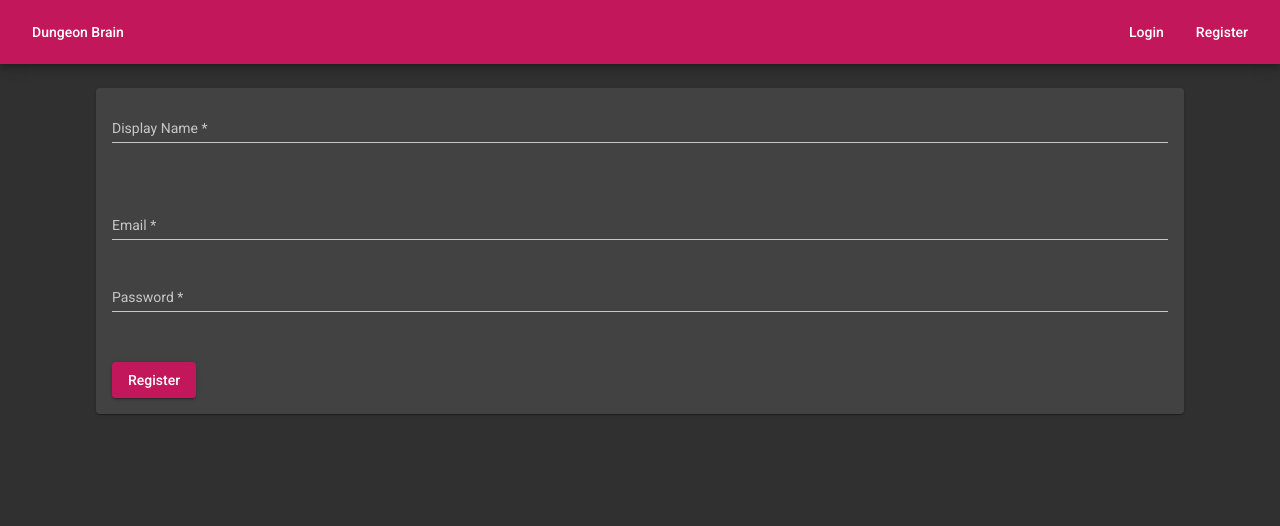
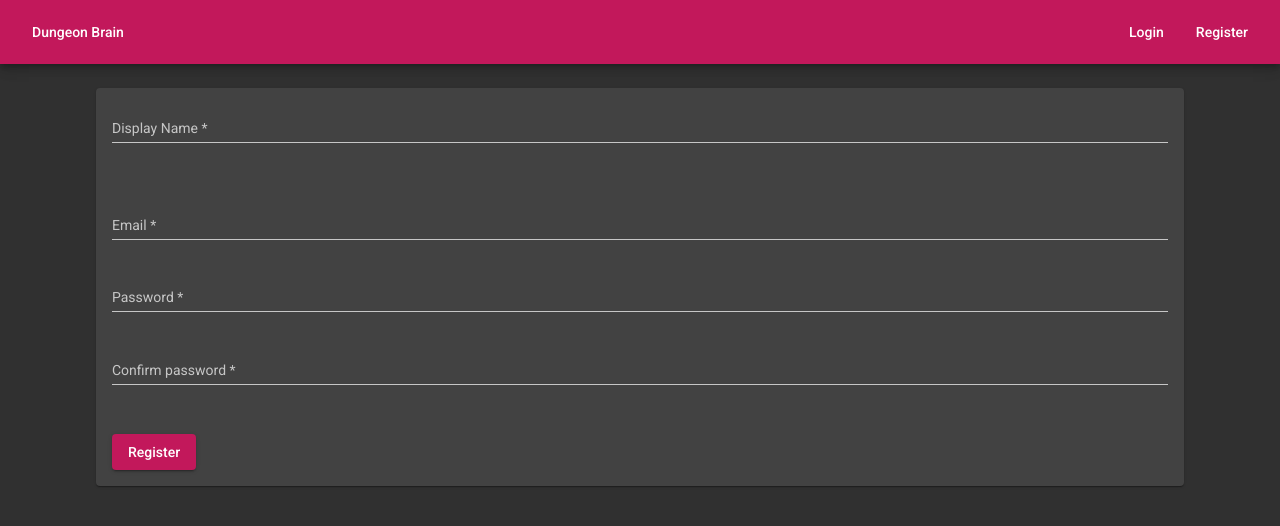
Before and after one commit to vihanchaudhry/dungeon-brain-client, an Angular app: page /register in a window 1280 px wide. Shown: the top 526 px of the page. Built offline with nearby package versions, Linux system fonts and the light colour scheme.

Commit message:
Confirm password field

```diff
--- a/src/app/authentication/authentication/authentication.component.html
+++ b/src/app/authentication/authentication/authentication.component.html
@@ -44,6 +44,21 @@
       <mat-error>You must enter a valid password.</mat-error>
     </mat-form-field>
 
+    <mat-form-field *ngIf="state === 'register'">
+      <input
+        matInput
+        ngModel
+        #confirmPassword="ngModel"
+        type="password"
+        name="confirmPassword"
+        id="confirm-password"
+        placeholder="Confirm password"
+        required
+        [pattern]="'^' + password.value + '$'"
+      />
+      <mat-error>The passwords must match.</mat-error>
+    </mat-form-field>
+
     <button *ngIf="!isLoading && state === 'login'" mat-raised-button color="primary" type="submit">
       Login
     </button>
```
